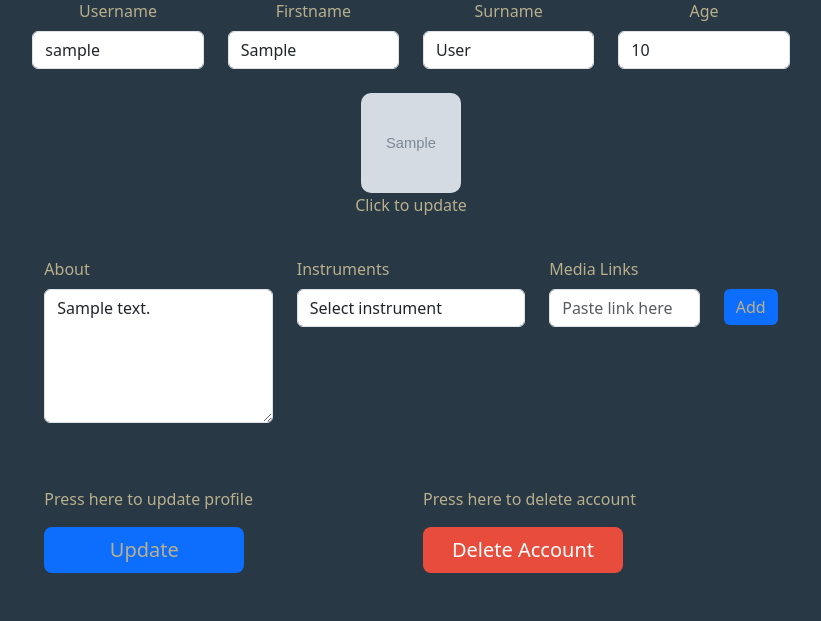
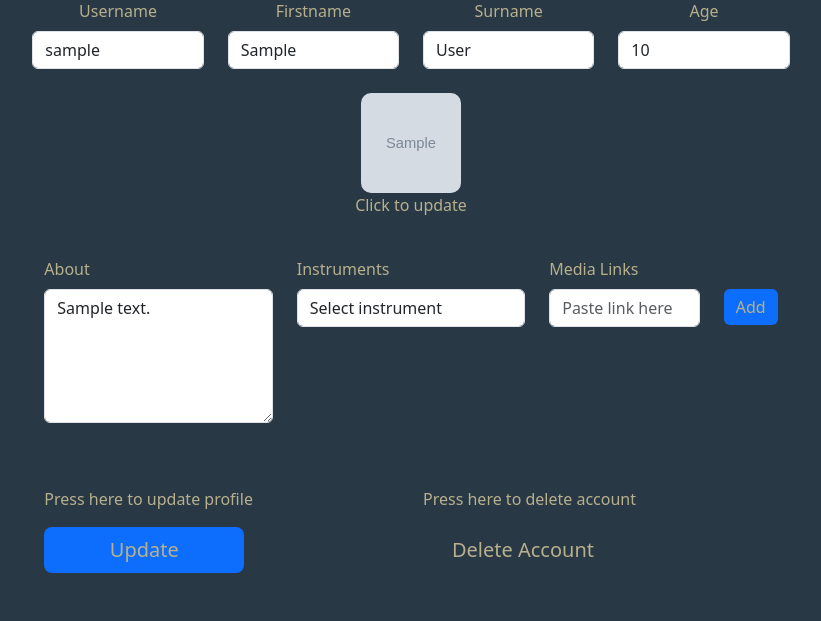
Before and after one commit to yehorm14/Find_My_Gig, a Django app: page /dashboard/my-profile/ in a window 1280 px wide; the page is wider, and only the part inside the window is pictured. Shown: the part 292-913 px from the top of that part, without its empty margins (217-1038 px from the left). Run offline with Django 4.2, Linux system fonts and the light colour scheme; a user stored in the database is signed in; tables that the repository leaves empty hold one stand-in row (values such as "Sample post"); grey boxes marked "Sample" are stand-in pictures.

Commit message:
General commit

```diff
--- a/static/find_my_gig/css/style.css
+++ b/static/find_my_gig/css/style.css
@@ -220,12 +220,3 @@ textarea:focus, .form-select:focus {
     color: var(--background-color);
     background-color: var(--highlight-color) !important;
 }
-
-#delete-account-btn {
-    background-color: #e74c3c !important;
-    color: white !important;
-}
-
-#delete-account-btn:hover {
-    background-color: #c0392b !important;
-}
--- a/templates/gigs/my_profile.html
+++ b/templates/gigs/my_profile.html
@@ -152,7 +152,7 @@ My Profile
             <button
               id="delete-account-btn"
               type="button"
-              class="btn btn-primary btn-lg nice-button"
+              class="btn btn-lg nice-button"
             >
               Delete Account
             </button>
```
